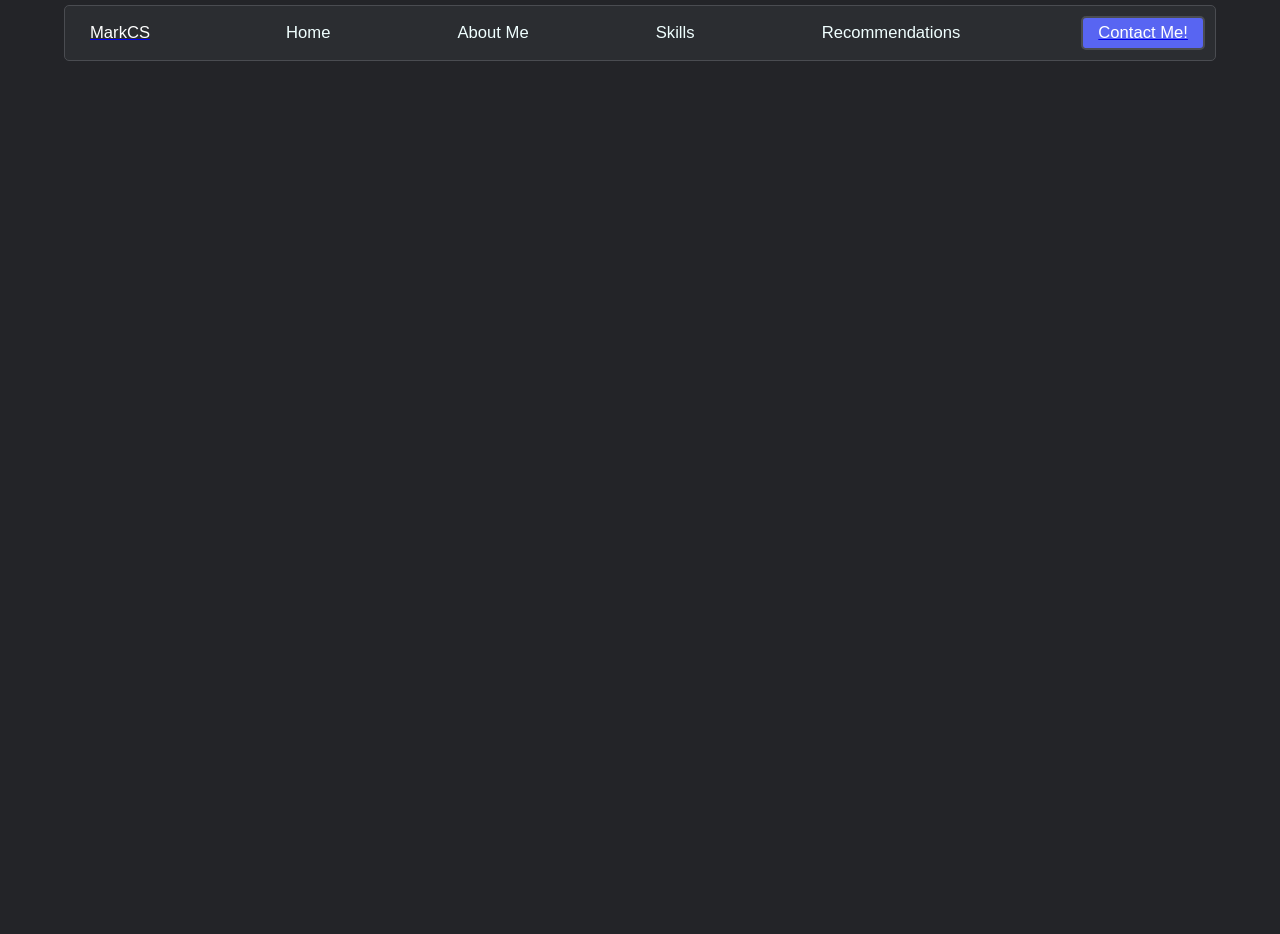
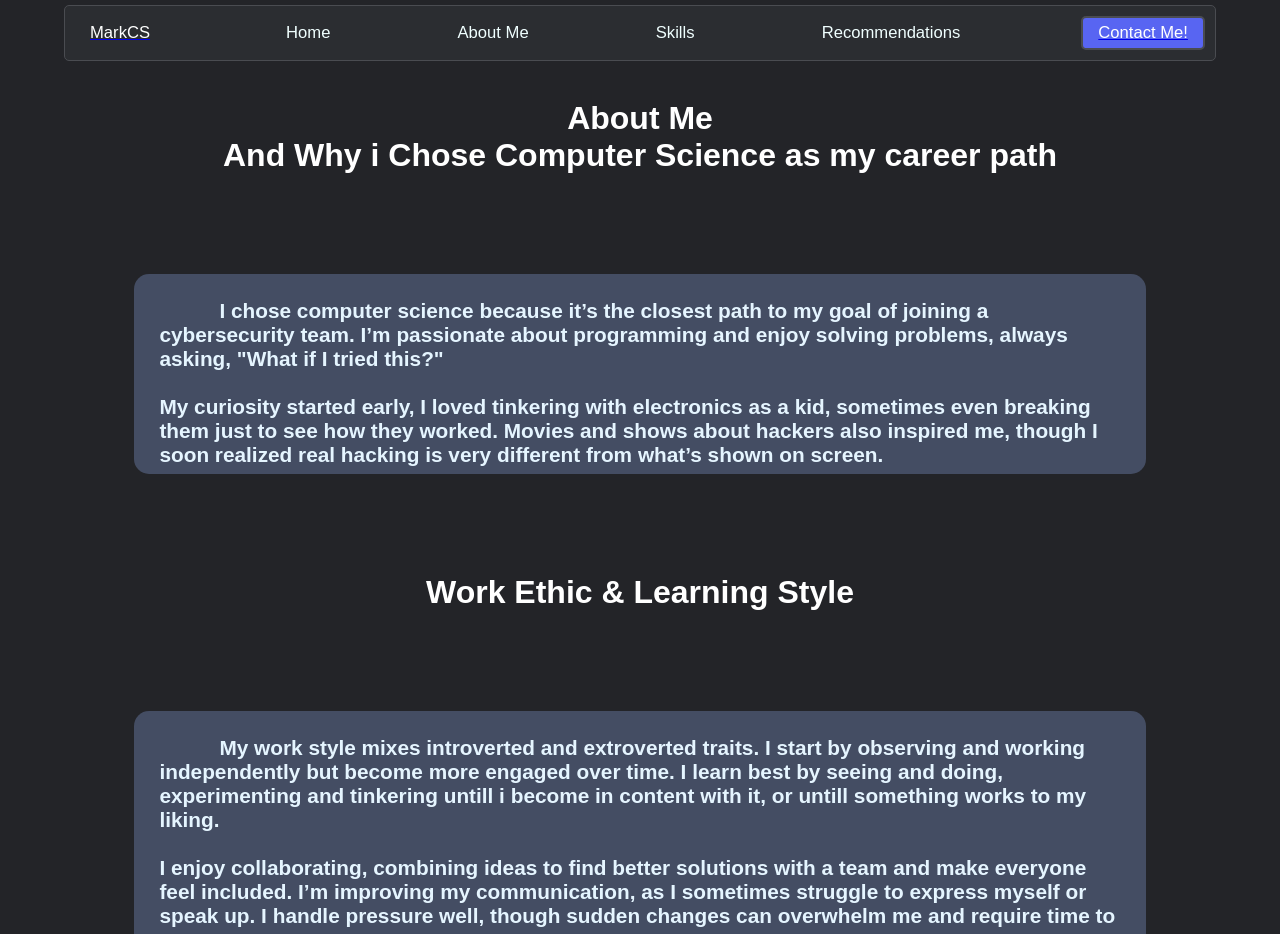
Before and after one commit to MarkMYZN/MarkMYZN-Portfolio-Website, a React (Vite) app: page /about in a window 1280 px wide. Shown: the top 934 px of the page. Before the commit the page ends 800 px from the top, so only its background shows below. Built offline with nearby package versions, Linux system fonts and the light colour scheme.

Commit message:
update: added about me contents

```diff
--- /dev/null
+++ b/src/0_Public_Styling/pubStyle.module.css
@@ -0,0 +1,7 @@
+#cardDivider {
+  margin: 225px auto 0;
+  height: 5px;
+  border-radius: 5px;
+  background-color: #444d63;
+  width: 80%;
+}
--- a/src/1_Pages/1_Home/home.jsx
+++ b/src/1_Pages/1_Home/home.jsx
@@ -1,34 +1,35 @@
 import React from 'react'
-import styles from './home.module.css'
-import NavBar from '../../2_Components/1_navbar/navbar.jsx';
+import NavBar from '../../2_Components/1_navbar/navbar.jsx'
+import pubStyle from '../../0_Public_Styling/pubStyle.module.css'
+import homeStyles from './home.module.css'
 
 function Home() {
   return(
     <>
     <title>MarkOpSec's Portfolio Website</title>
       <NavBar />
-      <div className={styles.homepage}>
+      <div className={homeStyles.homepage}>
         <h1>Welcome To My Portfolio!</h1>
         <h2>Scroll down to check some of my projects below!</h2>
       </div>
-      <div className={styles.divider}>
+      <div className={pubStyle.cardDivider}>
         {/* divider here */}
       </div>
-      <div className={styles.projHeader}>
+      <div className={homeStyles.projHeader}>
 
         <h1>Latest projects i've been working on:</h1>
 
-        <div className={styles.container}>
-          <div className={styles.items}>
+        <div className={homeStyles.container}>
+          <div className={homeStyles.items}>
             <img src="assets\web_pic.png" alt="Portfolio_Website" width="100px" height="100px"/>
-            <div className={styles.itemText}>
+            <div className={homeStyles.itemText}>
               <h3>Portfolio Website</h3>
               <p>This is my Personal Portfolio Website</p>
             </div>
           </div>
-          <div className={styles.items}>
+          <div className={homeStyles.items}>
             <img src="https://upload.wikimedia.org/wikipedia/commons/a/a7/React-icon.svg" alt="ReactJS Logo" width="100px" height="100px"/>
-            <div className={styles.itemText}>
+            <div className={homeStyles.itemText}>
               <h3>Parcel Dispatch</h3>
               <p>My hobby 3D Game inspired from my First ever job. (Work in progress!)</p>
             </div>
--- a/src/1_Pages/1_Home/home.module.css
+++ b/src/1_Pages/1_Home/home.module.css
@@ -16,14 +16,6 @@
   font-size: clamp(1.2rem, 2.5vw, 1.8rem);
   font-weight: 400;
   color: #99aab5;
-}
-
-.divider {
-  margin: 225px auto 0;
-  height: 5px;
-  border-radius: 5px;
-  background-color: #444d63;
-  width: 80%;
 }
 
 .projHeader {
--- a/src/1_Pages/2_about/about.jsx
+++ b/src/1_Pages/2_about/about.jsx
@@ -1,14 +1,76 @@
 import React from 'react'
+import cardStyles from '../../2_Components/3_Card/card.module.css'
 import NavBar from '../../2_Components/1_navbar/navbar.jsx'
+import aboutStyle from './about.module.css'
 
-function About() {
+function Skills() {
   return(
     <>
-    <title>MarkOpSec's About Me</title>
+    <title>MarkOpSec's Skills</title>
       <NavBar />
+      <div>
+        <h1 className={aboutStyle.aboutHeader}>
+          About Me
+          <br/>
+          And Why i Chose Computer Science as my career path
+        </h1>
+        <div className={cardStyles.cardDivider}
+          style={{
+            height: '200px',
+            width: '1210px auto 0',
+            margin: 'auto',
+            gap: '50px',
+            borderRadius: '15px',
+            alignContent: 'center',
+
+          }}>
+          <div className={aboutStyle.about}>
+            <h2>
+              I chose computer science because it’s the closest path to my goal of joining a cybersecurity team.
+              I’m passionate about programming and enjoy solving problems, always asking, "What if I tried this?"
+              <br/>
+              <br/>
+              My curiosity started early, I loved tinkering with electronics as a kid,
+              sometimes even breaking them just to see how they worked.
+              Movies and shows about hackers also inspired me,
+              though I soon realized real hacking is very different from what’s shown on screen.
+            </h2>
+          </div>
+        </div>
+      </div>
+      <div>
+        <h1 className={aboutStyle.aboutHeader}>
+          Work Ethic & Learning Style
+        </h1>
+        <div className={cardStyles.cardDivider}
+          style={{
+            height: '250px',
+            width: '1210px auto 0',
+            margin: '100px auto',
+            marginBottom: '100px',
+            gap: '50px',
+            borderRadius: '15px',
+            alignContent: 'center',
+
+          }}>
+          <div className={aboutStyle.about}>
+            <h2>
+              My work style mixes introverted and extroverted traits.
+              I start by observing and working independently but become more engaged over time.
+              I learn best by seeing and doing, experimenting and tinkering untill i become in content with it,
+              or untill something works to my liking.
+              <br/>
+              <br/>
+              I enjoy collaborating, combining ideas to find better solutions with a team and make everyone feel included.
+              I’m improving my communication, as I sometimes struggle to express myself or speak up.
+              I handle pressure well, though sudden changes can overwhelm me and require time to process.
+            </h2>
+          </div>
+        </div>
+      </div>
     </>
   )
 
 }
 
-export default About
+export default Skills
--- /dev/null
+++ b/src/1_Pages/2_about/about.module.css
@@ -0,0 +1,26 @@
+.about h1 {
+  font-size: clamp(2rem, 4vw, 3rem);
+  margin-bottom: 10px;
+  align-content: center;
+  align-self: center;
+  justify-content: center;
+  font-weight: 700;
+  font-family: "Inria Sans", sans-serif;
+}
+
+.about h2 {
+  margin: auto;
+  padding: 25px;
+  font-size: clamp(1rem, 2vw, 1.3rem);
+  text-justify: auto;
+  text-indent: 60px;
+  font-family: "Inria Sans", sans-serif;
+  color: #e5f5ff;
+}
+
+.aboutHeader {
+  margin: 100px 0;
+  text-align: center;
+  font-family: "Inria Sans", sans-serif;
+  color: white;
+}
--- a/src/1_Pages/3_skills/skills.jsx
+++ b/src/1_Pages/3_skills/skills.jsx
@@ -1,11 +1,21 @@
 import React from 'react'
+import cardStyles from '../../2_Components/3_Card/card.module.css'
 import NavBar from '../../2_Components/1_navbar/navbar.jsx'
+import skillsStyles from './skills.module.css'
 
 function Skills() {
   return(
     <>
     <title>MarkOpSec's Skills</title>
       <NavBar />
+      <div>
+        <h1>
+          My Skills
+        </h1>
+        <div className={cardStyles.cardDivider}>
+          {/* divider here */}
+        </div>
+      </div>
     </>
   )
 
--- /dev/null
+++ b/src/1_Pages/3_skills/skills.module.css
@@ -0,0 +1,18 @@
+.skills h1 {
+  font-size: clamp(2rem, 4vw, 3rem);
+  margin-bottom: 10px;
+  font-weight: 700;
+}
+
+.skills h2 {
+  font-size: clamp(1.2rem, 2.5vw, 1.8rem);
+  font-weight: 400;
+  color: #99aab5;
+}
+
+.skillHeader {
+  margin: 100px 0;
+  text-align: center;
+  font-family: "Inria Sans", sans-serif;
+  color: white;
+}
--- /dev/null
+++ b/src/2_Components/3_Card/card.module.css
@@ -0,0 +1,7 @@
+.cardDivider {
+  margin: 225px auto 0;
+  height: 5px;
+  border-radius: 5px;
+  background-color: #444d63;
+  width: 80%;
+}
```
Also changed, not shown: src/2_Components/3_Card/card.jsx (added).
